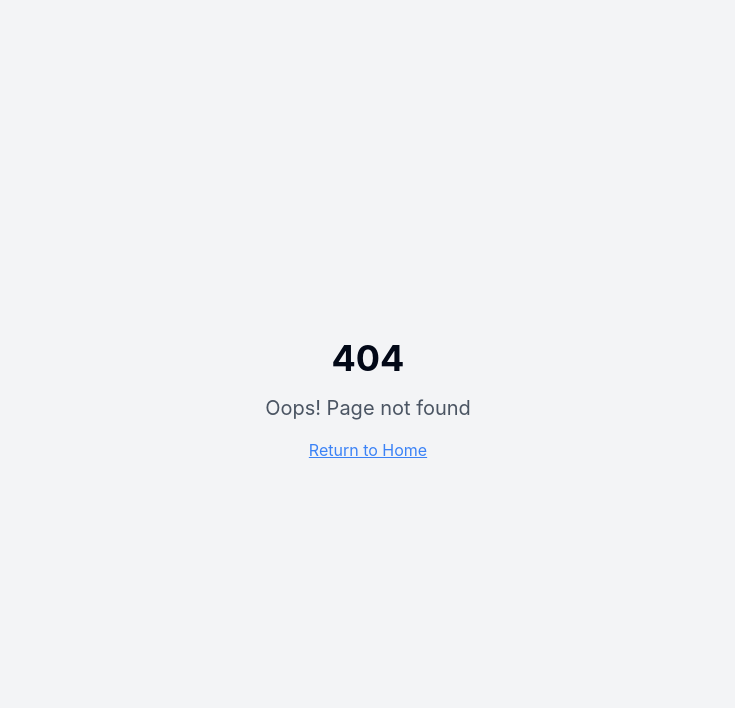
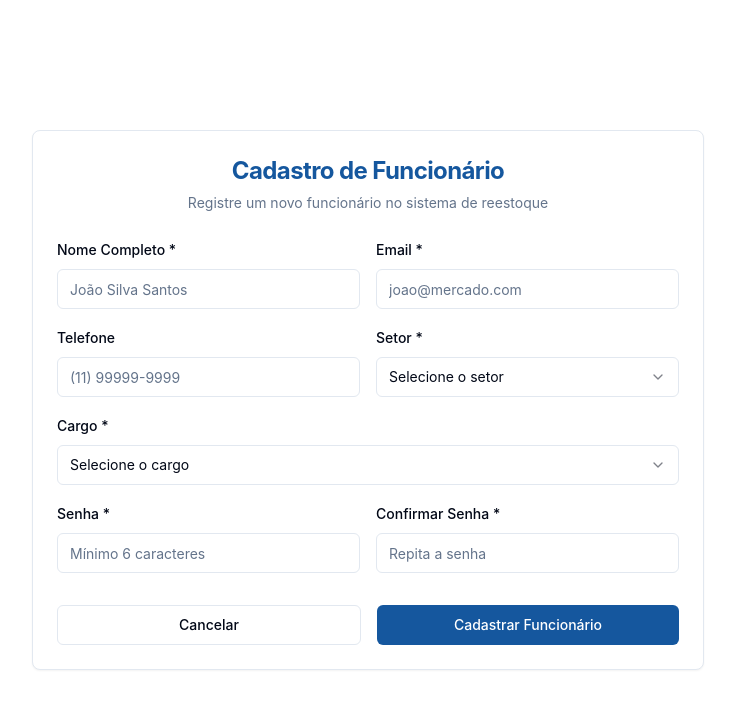
Before and after one commit to Mayconsmy/sistema-nosso-atacarejo, a React (Vite) app: page /cadastro in a window 1280 px wide. Before the commit this address had no page. Shown: the top 708 px of the page, without its empty margins (272-1007 px from the left). Built offline with nearby package versions, Linux system fonts and the light colour scheme.

Commit message:
Feat: Add registration environment
Add registration functionality to the application, including a registration form and associated logic.

```diff
--- a/src/App.tsx
+++ b/src/App.tsx
@@ -7,6 +7,7 @@ import { BrowserRouter, Routes, Route } from "react-router-dom";
 import Index from "./pages/Index";
 import NotFound from "./pages/NotFound";
 import Login from "./pages/Login";
+import Cadastro from "./pages/Cadastro";
 import Reestoque from "./pages/Reestoque";
 
 const queryClient = new QueryClient();
@@ -20,6 +21,7 @@ const App = () => (
         <Routes>
           <Route path="/" element={<Index />} />
           <Route path="/login" element={<Login />} />
+          <Route path="/cadastro" element={<Cadastro />} />
           <Route path="/reestoque" element={<Reestoque />} />
           {/* ADD ALL CUSTOM ROUTES ABOVE THE CATCH-ALL "*" ROUTE */}
           <Route path="*" element={<NotFound />} />
--- /dev/null
+++ b/src/pages/Cadastro.tsx
@@ -0,0 +1,181 @@
+import React, { useState } from 'react';
+import { useNavigate } from 'react-router-dom';
+import { Card, CardContent, CardDescription, CardHeader, CardTitle } from "@/components/ui/card";
+import { Input } from "@/components/ui/input";
+import { Label } from "@/components/ui/label";
+import { Button } from "@/components/ui/button";
+import { Select, SelectContent, SelectItem, SelectTrigger, SelectValue } from "@/components/ui/select";
+import { toast } from "sonner";
+
+const Cadastro = () => {
+  const navigate = useNavigate();
+  const [formData, setFormData] = useState({
+    nome: '',
+    email: '',
+    telefone: '',
+    setor: '',
+    cargo: '',
+    senha: '',
+    confirmarSenha: ''
+  });
+
+  const handleInputChange = (field: string, value: string) => {
+    setFormData(prev => ({
+      ...prev,
+      [field]: value
+    }));
+  };
+
+  const handleSubmit = (e: React.FormEvent) => {
+    e.preventDefault();
+
+    if (!formData.nome || !formData.email || !formData.senha || !formData.setor || !formData.cargo) {
+      toast.error("Preencha todos os campos obrigatórios!");
+      return;
+    }
+
+    if (formData.senha !== formData.confirmarSenha) {
+      toast.error("As senhas não coincidem!");
+      return;
+    }
+
+    if (formData.senha.length < 6) {
+      toast.error("A senha deve ter pelo menos 6 caracteres!");
+      return;
+    }
+
+    toast.success("Funcionário cadastrado com sucesso!");
+    navigate('/reestoque');
+  };
+
+  return (
+    <div className="min-h-screen bg-background flex items-center justify-center p-4">
+      <Card className="w-full max-w-2xl">
+        <CardHeader className="text-center">
+          <CardTitle className="text-2xl font-bold text-primary">
+            Cadastro de Funcionário
+          </CardTitle>
+          <CardDescription>
+            Registre um novo funcionário no sistema de reestoque
+          </CardDescription>
+        </CardHeader>
+        <CardContent>
+          <form onSubmit={handleSubmit} className="space-y-4">
+            <div className="grid grid-cols-1 md:grid-cols-2 gap-4">
+              <div className="space-y-2">
+                <Label htmlFor="nome">Nome Completo *</Label>
+                <Input
+                  id="nome"
+                  type="text"
+                  placeholder="João Silva Santos"
+                  value={formData.nome}
+                  onChange={(e) => handleInputChange('nome', e.target.value)}
+                  required
+                />
+              </div>
+
+              <div className="space-y-2">
+                <Label htmlFor="email">Email *</Label>
+                <Input
+                  id="email"
+                  type="email"
+                  placeholder="joao@mercado.com"
+                  value={formData.email}
+                  onChange={(e) => handleInputChange('email', e.target.value)}
+                  required
+                />
+              </div>
+            </div>
+
+            <div className="grid grid-cols-1 md:grid-cols-2 gap-4">
+              <div className="space-y-2">
+                <Label htmlFor="telefone">Telefone</Label>
+                <Input
+                  id="telefone"
+                  type="tel"
+                  placeholder="(11) 99999-9999"
+                  value={formData.telefone}
+                  onChange={(e) => handleInputChange('telefone', e.target.value)}
+                />
+              </div>
+
+              <div className="space-y-2">
+                <Label htmlFor="setor">Setor *</Label>
+                <Select value={formData.setor} onValueChange={(value) => handleInputChange('setor', value)}>
+                  <SelectTrigger>
+                    <SelectValue placeholder="Selecione o setor" />
+                  </SelectTrigger>
+                  <SelectContent>
+                    <SelectItem value="reestoque">Reestoque</SelectItem>
+                    <SelectItem value="frios">Frios</SelectItem>
+                    <SelectItem value="congelados">Congelados</SelectItem>
+                    <SelectItem value="acougue">Açougue</SelectItem>
+                    <SelectItem value="padaria">Padaria</SelectItem>
+                    <SelectItem value="hortifruti">Hortifruti</SelectItem>
+                  </SelectContent>
+                </Select>
+              </div>
+            </div>
+
+            <div className="space-y-2">
+              <Label htmlFor="cargo">Cargo *</Label>
+              <Select value={formData.cargo} onValueChange={(value) => handleInputChange('cargo', value)}>
+                <SelectTrigger>
+                  <SelectValue placeholder="Selecione o cargo" />
+                </SelectTrigger>
+                <SelectContent>
+                  <SelectItem value="supervisor">Supervisor</SelectItem>
+                  <SelectItem value="operador">Operador</SelectItem>
+                  <SelectItem value="assistente">Assistente</SelectItem>
+                  <SelectItem value="coordenador">Coordenador</SelectItem>
+                </SelectContent>
+              </Select>
+            </div>
+
+            <div className="grid grid-cols-1 md:grid-cols-2 gap-4">
+              <div className="space-y-2">
+                <Label htmlFor="senha">Senha *</Label>
+                <Input
+                  id="senha"
+                  type="password"
+                  placeholder="Mínimo 6 caracteres"
+                  value={formData.senha}
+                  onChange={(e) => handleInputChange('senha', e.target.value)}
+                  required
+                />
+              </div>
+
+              <div className="space-y-2">
+                <Label htmlFor="confirmarSenha">Confirmar Senha *</Label>
+                <Input
+                  id="confirmarSenha"
+                  type="password"
+                  placeholder="Repita a senha"
+                  value={formData.confirmarSenha}
+                  onChange={(e) => handleInputChange('confirmarSenha', e.target.value)}
+                  required
+                />
+              </div>
+            </div>
+
+            <div className="flex gap-4 pt-4">
+              <Button
+                type="button"
+                variant="outline"
+                onClick={() => navigate('/login')}
+                className="flex-1"
+              >
+                Cancelar
+              </Button>
+              <Button type="submit" className="flex-1">
+                Cadastrar Funcionário
+              </Button>
+            </div>
+          </form>
+        </CardContent>
+      </Card>
+    </div>
+  );
+};
+
+export default Cadastro;
--- a/src/pages/Login.tsx
+++ b/src/pages/Login.tsx
@@ -154,9 +154,19 @@ const Login = () => {
             </TabsContent>
           </Tabs>
         </CardContent>
-        <CardFooter className="flex justify-center">
+        <CardFooter className="flex flex-col items-center space-y-2">
           <p className="text-sm text-gray-500">
             Sistema de Gerenciamento de Reestoque
+          </p>
+          <p className="text-sm text-muted-foreground">
+            Não tem uma conta?{' '}
+            <button
+              type="button"
+              onClick={() => navigate('/cadastro')}
+              className="text-primary hover:underline"
+            >
+              Cadastre um funcionário
+            </button>
           </p>
         </CardFooter>
       </Card>
```
